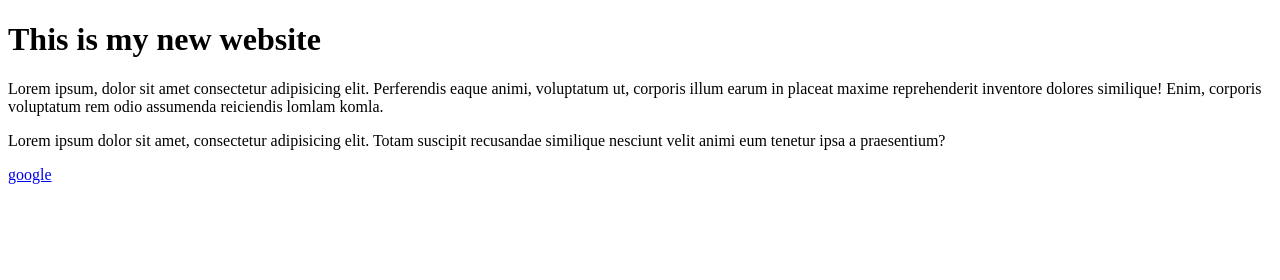
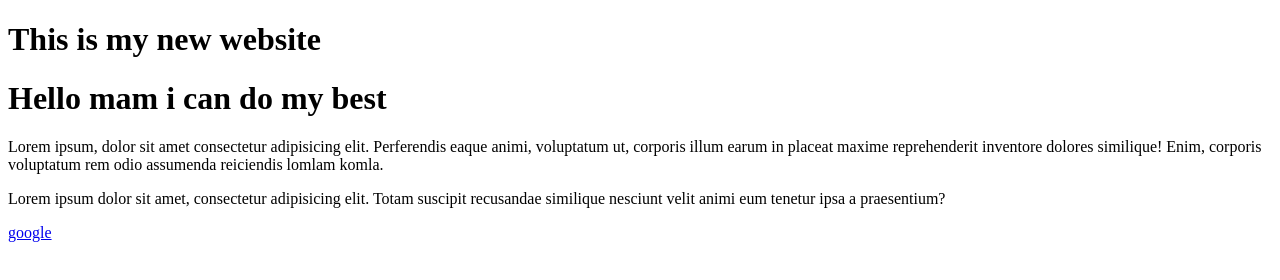
Before and after one commit to Rafi7082/mt-14, a plain HTML site: page index.html in a window 1280 px wide. Drawn offline with Linux system fonts and the light colour scheme.

Commit message:
five-commit

```diff
--- a/index.html
+++ b/index.html
@@ -6,7 +6,8 @@
     <title>Document</title>
 </head>
 <body>
-    <h1>This is my new website</h1>
+    <h1>This is my new website </h1>
+    <div><h1>Hello mam i can do my best</h1></div>
     <p>Lorem ipsum, dolor sit amet consectetur adipisicing elit. Perferendis eaque animi, voluptatum ut, corporis illum earum in placeat maxime reprehenderit inventore dolores similique! Enim, corporis voluptatum rem odio assumenda reiciendis lomlam komla.</p>
     <p>Lorem ipsum dolor sit amet, consectetur adipisicing elit. Totam suscipit recusandae similique nesciunt velit animi eum tenetur ipsa a praesentium?</p>
     <a href="google a jow">google</a>
```
